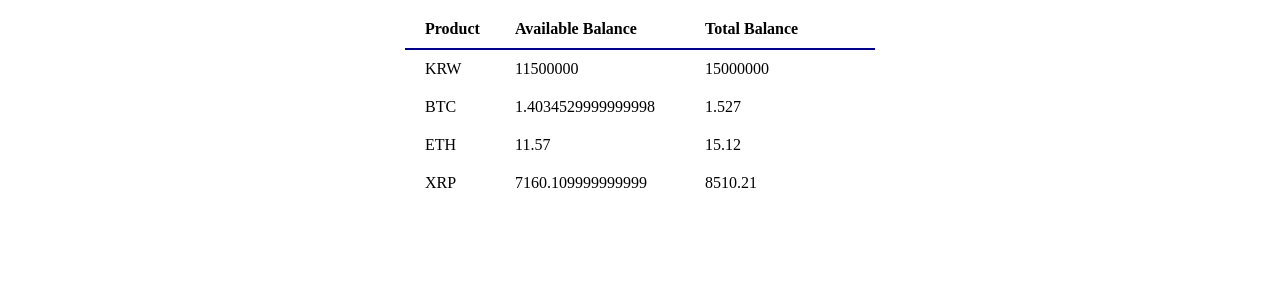
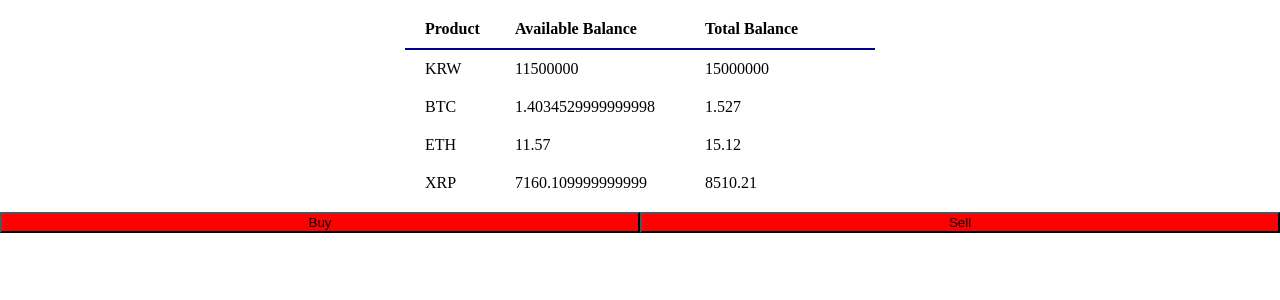
Before and after one commit to aarushi-goyal/currency-exhange, a React (Create React App) app: page / in a window 1280 px wide. Shown: the top 300 px of the page. Built offline with nearby package versions, Linux system fonts and the light colour scheme.

Commit message:
Add TabBar component

```diff
--- /dev/null
+++ b/src/assets/TabBar.css
@@ -0,0 +1,12 @@
+.flex-display {
+  flex: 1;
+}
+
+.main-div {
+  display: flex;
+}
+
+.selected-tab {
+  background-color: red;
+  width: 100%
+}
--- /dev/null
+++ b/src/components/TabBar.js
@@ -0,0 +1,28 @@
+import React, { Component } from 'react';
+import '../assets/TabBar.css';
+
+class TabBar extends Component {
+  constructor(props) {
+    super(props);
+  }
+
+  componentDidMount() {
+
+  }
+
+  render() {
+    const { activeTabs } = this.props;
+    return(
+    <div className="main-div">
+      <div className="flex-display">
+        <button className="selected-tab" >Buy</button>
+      </div>
+      <div className="flex-display">
+        <button className="selected-tab">Sell</button>
+      </div>
+    </div>
+    )
+  }
+}
+
+export default TabBar;
--- a/src/containers/App.js
+++ b/src/containers/App.js
@@ -1,12 +1,18 @@
 import React, { Component } from 'react';
 import data from '../constants/data';
 import CurrencyTable from '../components/Currency-table';
+import TabBar from '../components/TabBar';
 
 class App extends Component {
+  tab = {
+    Buy: 'buy',
+    Sell: 'sell'
+  }
   render() {
     return (
       <div className="App">
         <CurrencyTable tableData={data.accountPositions} />
+        <TabBar activeTabs=""/>
       </div>
     );
   }
```
